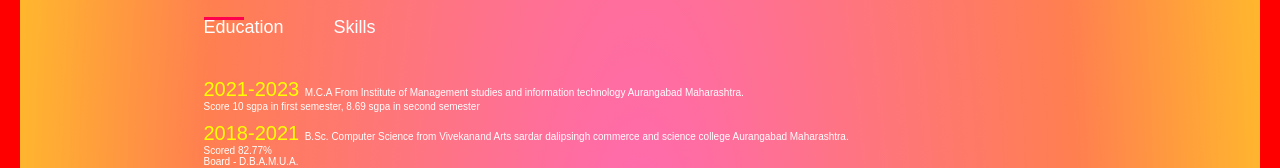
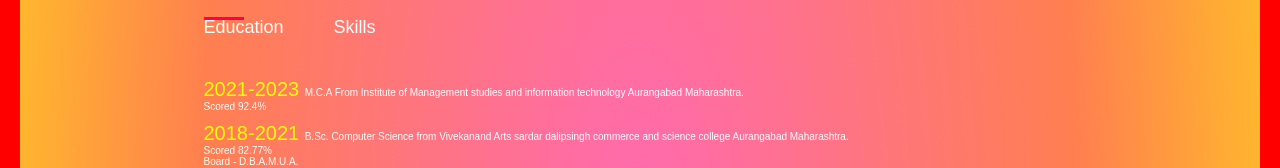
Before and after one commit to jandevaishnavi/myportfoliovj, a plain HTML site: page index.html in a window 1280 px wide. Shown: the part 1604-1772 px from the top of the page. Drawn offline with Linux system fonts and the light colour scheme.

Commit message:
Update index.html

```diff
--- a/index.html
+++ b/index.html
@@ -53,7 +53,7 @@
             </div>
             <div class="tab-contents active-tab" id="Education">
                 <ul>
-                    <li> <span>2021-2023 </span> M.C.A From Institute of Management studies and information technology Aurangabad Maharashtra. <br> Score 10 sgpa in first semester, 8.69 sgpa in second semester</li>
+                    <li> <span>2021-2023 </span> M.C.A From Institute of Management studies and information technology Aurangabad Maharashtra. <br> Scored 92.4% </li>
                     <li> <span>2018-2021 </span> B.Sc. Computer Science from Vivekanand Arts sardar dalipsingh commerce and science college Aurangabad Maharashtra. <br>Scored 82.77%
                         <br>Board - D.B.A.M.U.A.
 
```
